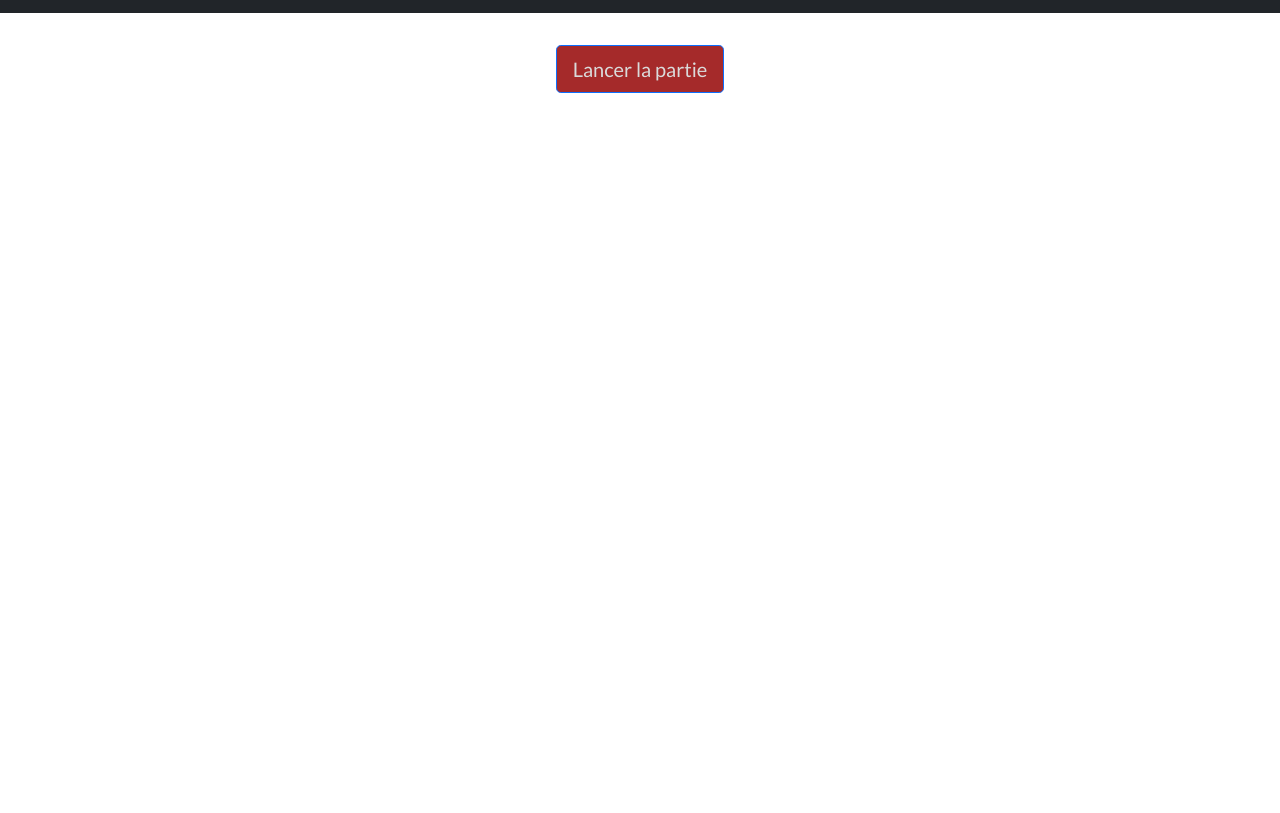
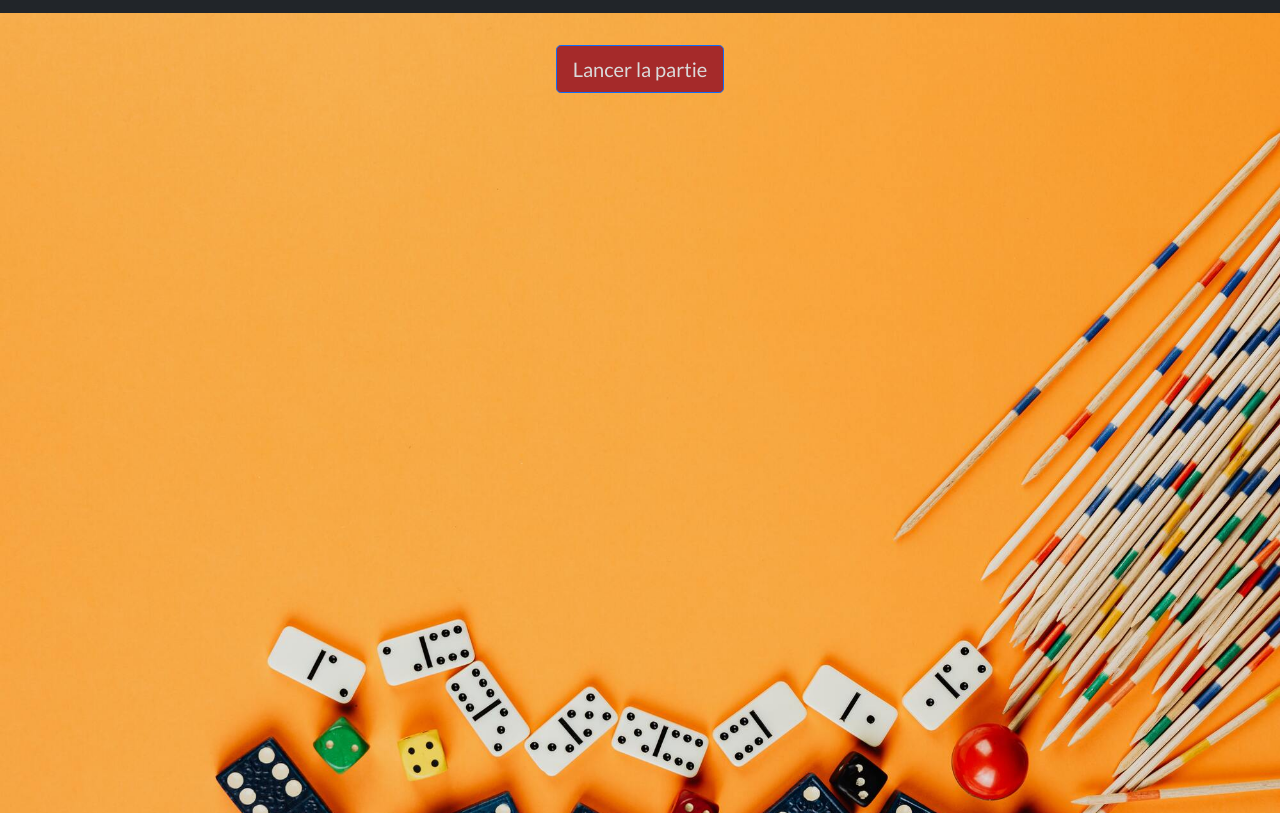
Before and after one commit to mayyyyyl/JeuDe, a plain HTML site: page index.html in a window 1280 px wide. Shown: the part 59-872 px from the top of the page. Before the commit the page ends 800 px from the top, so only its background shows below. Drawn offline with Linux system fonts and the light colour scheme.

Commit message:
ajout background img

```diff
--- a/css/style.css
+++ b/css/style.css
@@ -18,6 +18,16 @@ nav{
     text-align: center;
     box-sizing: border-box;
     font-family: 'Lato', sans-serif;
+
+
+}
+html, body, main{
+    height: 100%;
+    width: 100%;
+}
+main{
+    background-image: url("/img/background.jpg");
+    background-size: cover;
 }
 #play{
     margin: 2rem;
--- a/utils/function.js
+++ b/utils/function.js
@@ -50,17 +50,20 @@ function getName() {
         }
     } catch (Error) {
         window.alert('Les noms de joueurs doivent êtres différents et non vides.')
-        getName();
+        return "erreur";
+
     }
     pseudo_player1.textContent = player1.pseudo
     pseudo_player2.textContent = player2.pseudo
     game.removeAttribute("hidden");
     play.setAttribute("disabled", "disabled");
+    play.setAttribute("hidden", "hidden");
 }
 
 /* Commencer une nouvelle partie*/
 function startNewGame() {
     play.removeAttribute("disabled");
+    play.removeAttribute("hidden");
     game.setAttribute("hidden", "hidden");
 }
 
```
Also changed, not shown: img/background.jpg (added).
